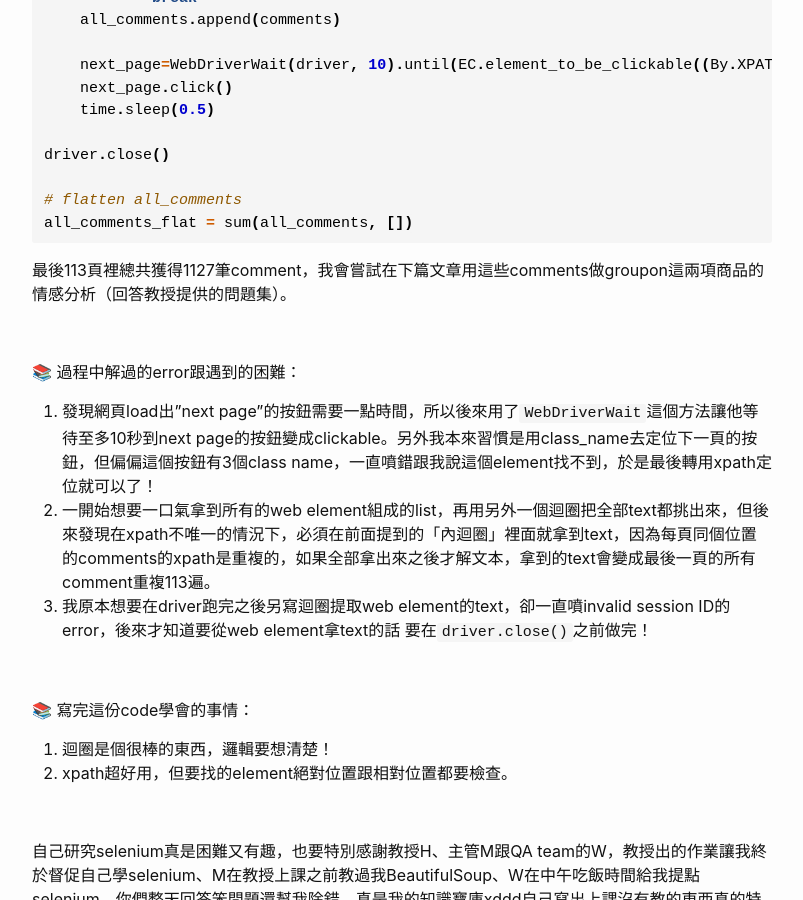
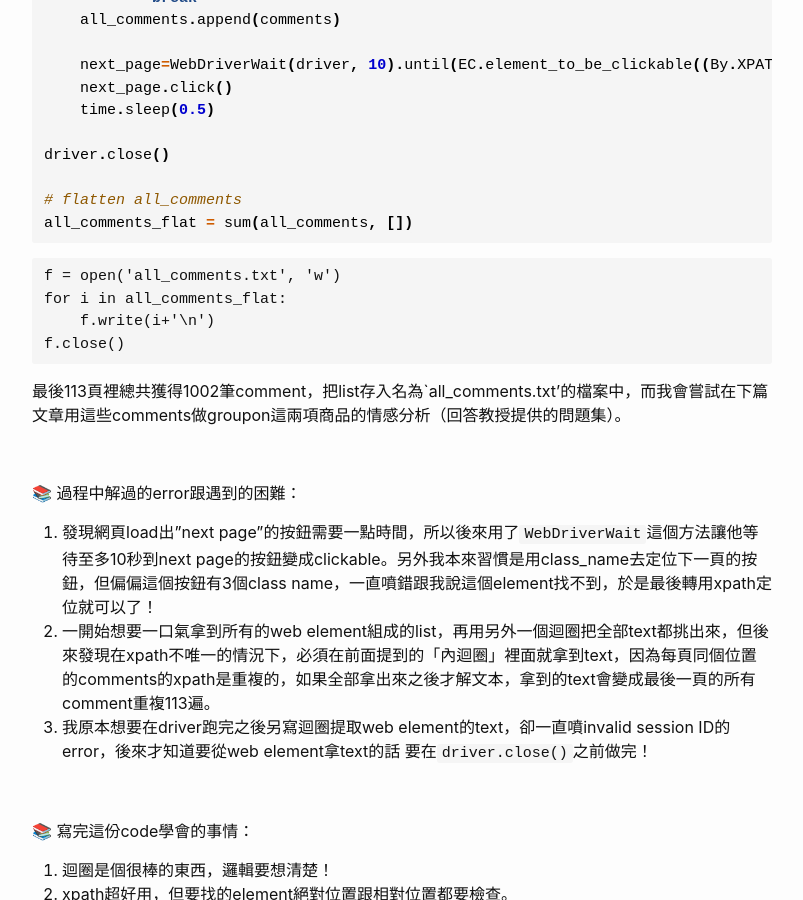
Before and after one commit to yunchipang/yunchipang.github.io, a Jekyll site: the page built from _posts/2020-11-18-scrap-groupon-deals-with-selenium.md, in a window 1280 px wide and 900 px high, scrolled down 3253 px. Shown: the whole window, without its empty margins (238-1041 px from the left). Built offline with Jekyll 4.4.1, drawn with Linux system fonts in a browser that asks for light colours.

Commit message:
update 2020-11-18-scrap-groupon-deals-with-selenium.md

````diff
--- a/_posts/2020-11-18-scrap-groupon-deals-with-selenium.md
+++ b/_posts/2020-11-18-scrap-groupon-deals-with-selenium.md
@@ -129,7 +129,14 @@ driver.close()
 all_comments_flat = sum(all_comments, [])
 ```
 
-最後113頁裡總共獲得1127筆comment，我會嘗試在下篇文章用這些comments做groupon這兩項商品的情感分析（回答教授提供的問題集）。
+```
+f = open('all_comments.txt', 'w')
+for i in all_comments_flat:
+    f.write(i+'\n')
+f.close()
+```
+
+最後113頁裡總共獲得1002筆comment，把list存入名為`all_comments.txt'的檔案中，而我會嘗試在下篇文章用這些comments做groupon這兩項商品的情感分析（回答教授提供的問題集）。
 
 <br>
 
````
Also changed, not shown: 1 other file.
